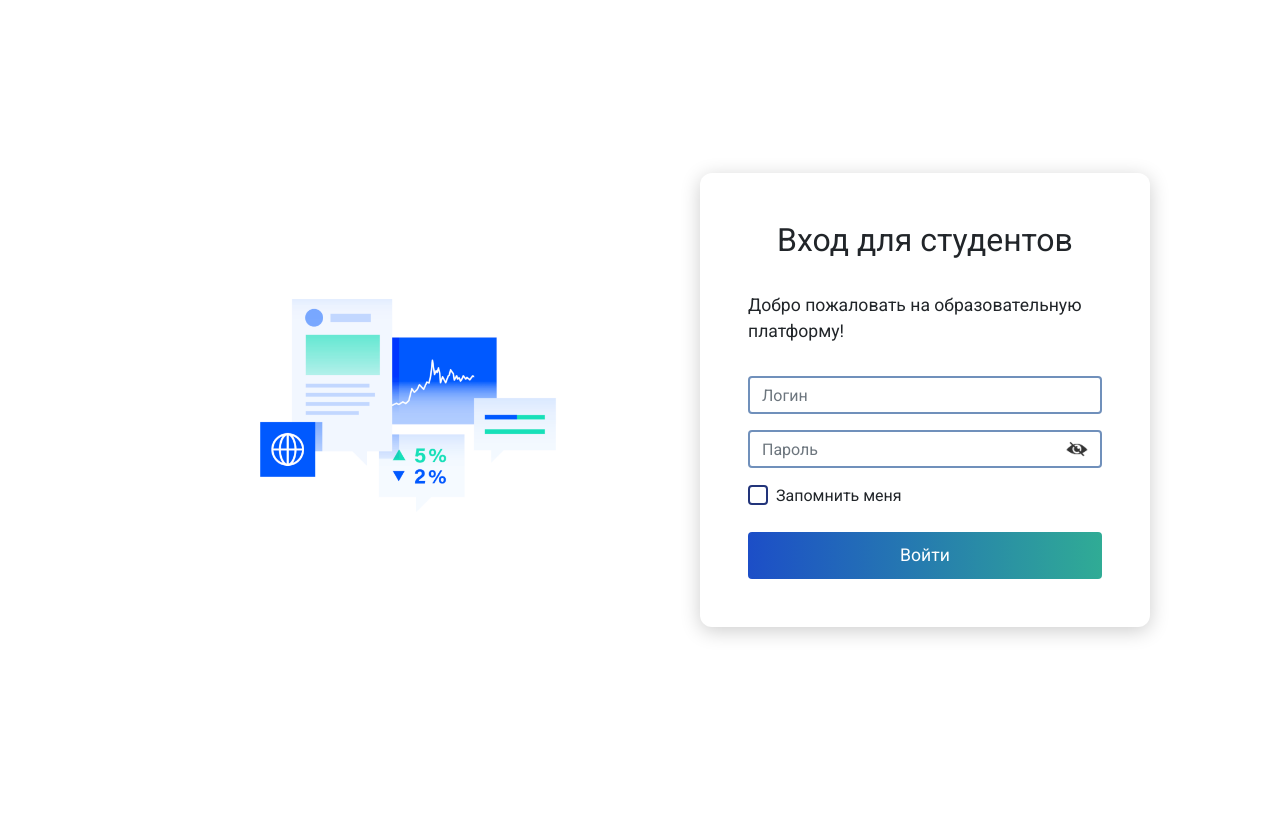
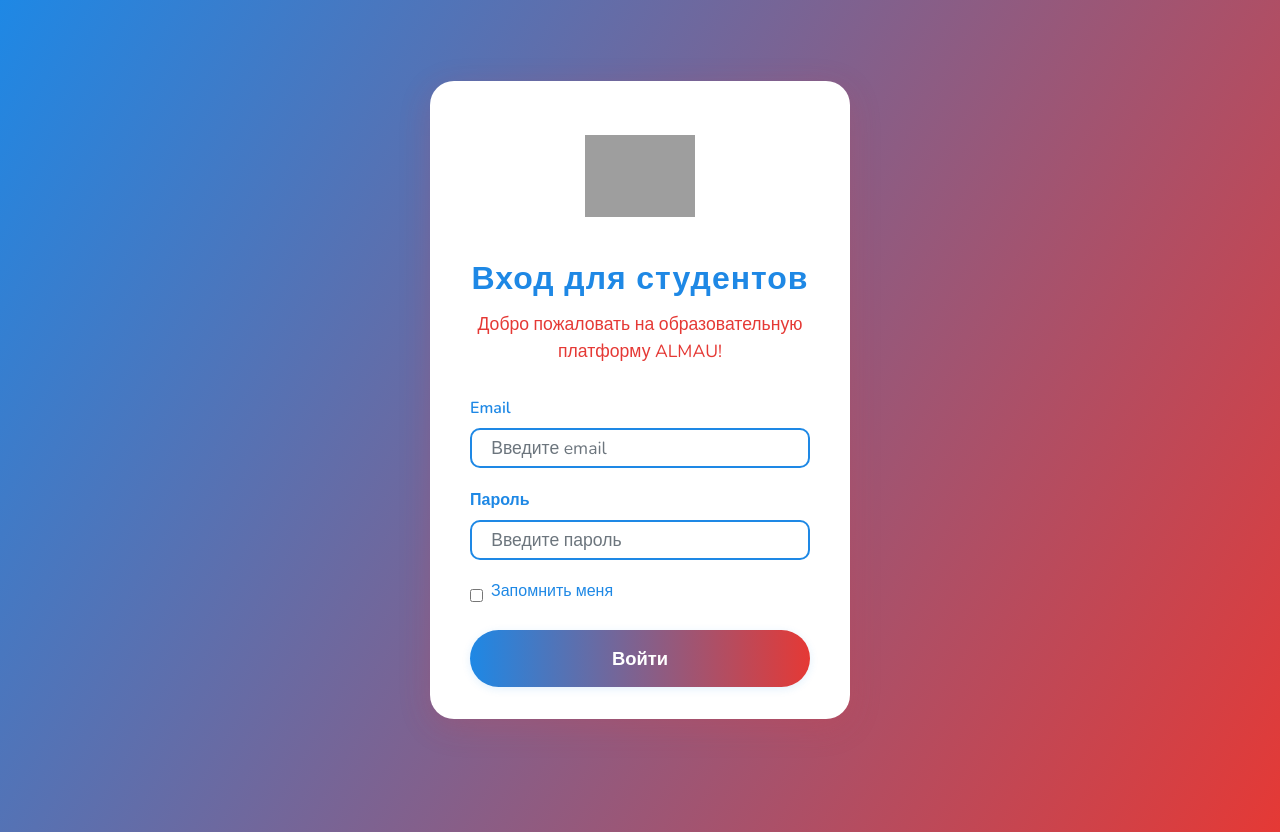
Before and after one commit to timasesh/st-app, a Django app: page / in a window 1280 px wide. Before the commit the page ends 638 px from the top, so only its background shows below. Run offline with Django 5.2, Linux system fonts and the light colour scheme; some libraries are stand-ins or nearby versions; grey boxes are pictures that could not be loaded.

Commit message:
Version 23.06 03:27

```diff
--- a/courses/templates/courses/student_login.html
+++ b/courses/templates/courses/student_login.html
@@ -1,159 +1,137 @@
 {% load static %}
 <!DOCTYPE html>
-<html lang="en">
+<html lang="ru">
 <head>
     <meta charset="UTF-8">
     <meta name="viewport" content="width=device-width, initial-scale=1, shrink-to-fit=no">
-    <title>Student Login</title>
+    <title>Вход для студентов</title>
     <link rel="stylesheet" href="https://stackpath.bootstrapcdn.com/bootstrap/4.5.2/css/bootstrap.min.css">
-    <link href="https://fonts.googleapis.com/css2?family=Roboto:wght@400;700&display=swap" rel="stylesheet">
+    <link href="https://fonts.googleapis.com/css2?family=Nunito:wght@300;400;600;700&display=swap" rel="stylesheet">
+    <link rel="stylesheet" href="{% static 'student_styles.css' %}">
     <style>
         body {
-            background: linear-gradient(to right, #ffffff, #ffffff);
-            display: flex;
-            justify-content: center;
-            align-items: center;
-            height: 100vh;
-            margin: 0;
-            font-family: 'Roboto', sans-serif;
-        }
-        .login-container {
+            background: linear-gradient(120deg, var(--primary-blue) 0%, var(--primary-red) 100%);
+            min-height: 100vh;
             display: flex;
             align-items: center;
+            justify-content: center;
+            font-family: 'Nunito', sans-serif;
         }
-        .form-container {
-            background: #ffffff;
-            padding: 3rem;
-            border-radius: 12px;
-            box-shadow: 0 4px 20px rgba(0, 0, 0, 0.2);
-            width: 450px;
-            margin-left: 20px;
+        .login-card {
+            background: var(--card-bg, #fff);
+            border-radius: 24px;
+            box-shadow: var(--shadow-lg, 0 8px 32px rgba(229, 57, 53, 0.18));
+            padding: 2.5rem 2.5rem 2rem 2.5rem;
+            max-width: 420px;
+            width: 100%;
+            margin: 2rem;
+            position: relative;
         }
-        h1 {
+        .alma-logo {
+            display: block;
+            margin: 0 auto 1.5rem auto;
+            width: 120px;
+            height: 120px;
+            object-fit: contain;
+            border-radius: 50%;
+            background: #fff;
+            box-shadow: 0 2px 12px rgba(30,136,229,0.13);
+        }
+        .login-title {
+            text-align: center;
+            font-size: 2rem;
+            font-weight: 700;
+            color: var(--primary-blue);
+            margin-bottom: 0.5rem;
+            letter-spacing: 1px;
+        }
+        .login-subtitle {
+            text-align: center;
+            color: var(--primary-red);
+            font-size: 1.1rem;
             margin-bottom: 2rem;
-            font-size: 2rem;
-            text-align: center;
         }
         .form-group label {
-            font-weight: bold;
+            font-weight: 600;
+            color: var(--primary-blue);
         }
         .form-control {
-            border: 2px solid #5c81b2df;
-            border-radius: 4px;
+            border: 2px solid var(--primary-blue);
+            border-radius: 10px;
+            font-size: 1.1rem;
+            padding: 0.8rem 1.2rem;
+            margin-bottom: 1.2rem;
         }
         .form-control:focus {
-            border-color: #efe8e8;
-            box-shadow: none;
+            border-color: var(--primary-red);
+            box-shadow: 0 0 0 2px var(--primary-red, #e53935, 0.15);
         }
-        .btn-primary {
+        .btn-login {
             width: 100%;
-            padding: 10px;
-            font-size: 1.1rem;
-            background: linear-gradient(to right, #0e43c4f0, #22a68eef);
+            padding: 0.9rem;
+            font-size: 1.15rem;
+            font-weight: 700;
+            background: linear-gradient(90deg, var(--primary-blue), var(--primary-red));
+            color: #fff;
             border: none;
+            border-radius: 50px;
+            box-shadow: 0 2px 8px rgba(30,136,229,0.13);
+            transition: background 0.2s, box-shadow 0.2s;
         }
-        .btn-primary:hover {
-            opacity: 0.9;
+        .btn-login:hover {
+            background: linear-gradient(90deg, var(--primary-red), var(--primary-blue));
+            color: #fff;
+            box-shadow: 0 4px 16px rgba(229,57,53,0.13);
+        }
+        .remember-me {
+            display: flex;
+            align-items: center;
+            margin-bottom: 1.2rem;
+        }
+        .remember-me label {
+            margin-left: 0.5rem;
+            color: var(--primary-blue);
+            font-weight: 400;
         }
         .alert {
             margin-top: 1rem;
             font-size: 1rem;
         }
-        p {
-            font-size: 1rem;
-        }
-        .welcome-message {
-            margin-top: 1.5rem;
-            font-size: 1.1rem;
-            text-align: left;
-            margin-bottom: 2rem;
-        }
-        .logo {
-            width: 550px;
-            height: auto;
-        }
-        .toggle-password {
-            cursor: pointer;
-            position: absolute;
-            right: 10px;
-            top: 50%;
-            transform: translateY(-50%);
-        }
-        .eye-icon {
-            width: 30px;
-            height: 30px;
-        }
-        .remember-me {
-            display: flex;
-            align-items: center;
-        }
-        input[type="checkbox"] {
-            -webkit-appearance: none;
-            -moz-appearance: none;
-            appearance: none;
-            width: 20px;
-            height: 20px;
-            border: 2px solid #22347a;
-            border-radius: 4px;
-            outline: none;
-            cursor: pointer;
-            position: relative;
-            margin-top: -10px;
-        }
-        input[type="checkbox"]:checked {
-            background-color: #22347a;
-        }
-        input[type="checkbox"]:checked::after {
-            content: '';
-            position: absolute;
-            left: 5px;
-            top: 2px;
-            width: 5px;
-            height: 10px;
-            border: solid white;
-            border-width: 0 2px 2px 0;
-            transform: rotate(45deg);
+        @media (max-width: 600px) {
+            .login-card {
+                padding: 1.2rem 0.5rem 1.5rem 0.5rem;
+            }
         }
     </style>
 </head>
 <body>
-    <div class="login-container">
-        <img src="{% static 'icons/logoo.gif' %}" alt="Platform Logo" class="logo">
-        <div class="form-container">
-            <h1>Вход для студентов</h1>
-            <p class="welcome-message">Добро пожаловать на образовательную платформу!</p>
+    <div class="d-flex justify-content-center align-items-center flex-column" style="min-height:100vh;">
+        <div class="login-card">
+            <div class="d-flex justify-content-center align-items-center mb-4">
+                <img src="/media/logo1.png" alt="ALMAU Logo" style="width:110px; height:110px; object-fit:contain;">
+            </div>
+            <div class="login-title">Вход для студентов</div>
+            <div class="login-subtitle">Добро пожаловать на образовательную платформу ALMAU!</div>
             <form method="post" action="{% url 'student_login' %}">
                 {% csrf_token %}
                 <div class="form-group">
-                    <input type="text" class="form-control" id="username" name="username" placeholder="Логин" required>
+                    <label for="username">Email</label>
+                    <input type="text" class="form-control" id="username" name="username" placeholder="Введите email" required>
                 </div>
-                <div class="form-group position-relative">
-                    <input type="password" class="form-control" id="password" name="password" placeholder="Пароль" required>
-                    <span class="toggle-password" id="togglePassword">
-                        <img class="eye-icon" src="{% static 'icons/eye1.png' %}" alt="Toggle Password Visibility">
-                    </span>
+                <div class="form-group">
+                    <label for="password">Пароль</label>
+                    <input type="password" class="form-control" id="password" name="password" placeholder="Введите пароль" required>
                 </div>
-                <div class="form-group remember-me">
+                <div class="remember-me">
                     <input type="checkbox" id="rememberMe" name="rememberMe">
-                    <label for="rememberMe" class="ml-2" style="font-weight: normal;">Запомнить меня</label>
+                    <label for="rememberMe">Запомнить меня</label>
                 </div>
                 {% if error %}
-                    <div class="alert alert-danger">{{ error }}</div>
+                    <div class="alert alert-danger" style="background:var(--primary-red,#e53935);color:#fff;border:none;text-align:center;">Логин или пароль неверны</div>
                 {% endif %}
-                <button type="submit" class="btn btn-primary">Войти</button>
+                <button type="submit" class="btn btn-login">Войти</button>
             </form>
         </div>
     </div>
-
-    <script>
-        const togglePassword = document.getElementById('togglePassword');
-        const passwordInput = document.getElementById('password');
-
-        togglePassword.addEventListener('click', function () {
-            const type = passwordInput.getAttribute('type') === 'password' ? 'text' : 'password';
-            passwordInput.setAttribute('type', type);
-            this.querySelector('img').src = type === 'password' ? '{% static "icons/eye1.png" %}' : '{% static "icons/eye2.png" %}';
-        });
-    </script>
 </body>
 </html>
```
Also changed, not shown: courses/templates/courses/course_detail.html (+23 -19 lines), courses/templates/courses/student_page.html (+32 -10 lines), db.sqlite3.
